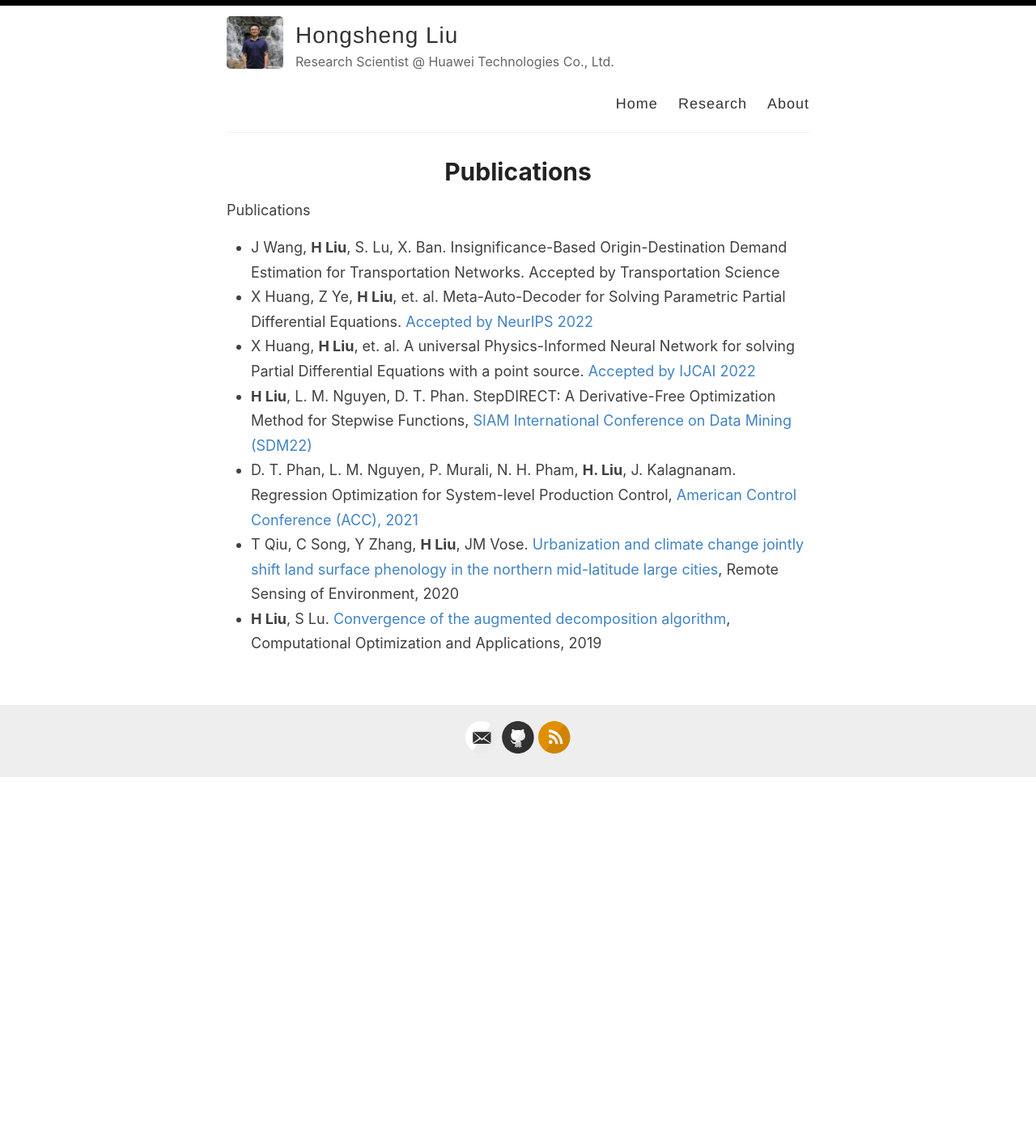
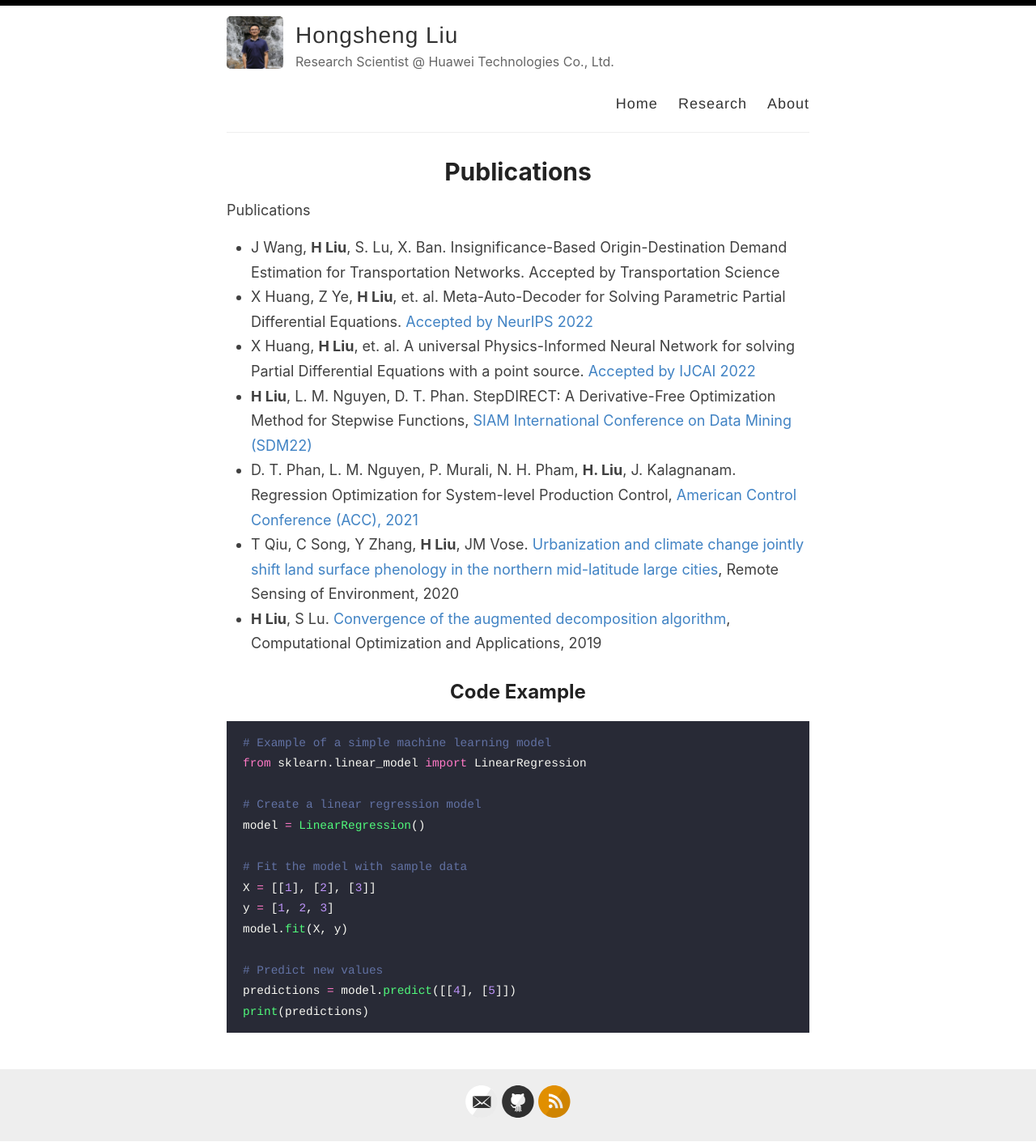
Before and after one commit to hsliuustc/hsliuustc.github.io, a Jekyll site: the page built from _pages/research.md, in a window 1280 px wide. Shown: the whole page at 81% size. Built offline with Jekyll 4.4.1, drawn with Linux system fonts in a browser that asks for light colours; before the commit the page ends 961 px from its top, so only the background shows below that.

Commit message:
add code

````diff
--- a/_pages/research.md
+++ b/_pages/research.md
@@ -68,3 +68,22 @@ The generated [RSS feed](https://en.wikipedia.org/wiki/RSS) of your blog can be
 ## Sitemap
 
 The generated sitemap of your blog can be found at <https://yourgithubusername.github.io/sitemap>. You can see the example sitemap feed over [here](https://www.amitmerchant.com/reverie/sitemap). -->
+
+## Code Example
+
+```python
+# Example of a simple machine learning model
+from sklearn.linear_model import LinearRegression
+
+# Create a linear regression model
+model = LinearRegression()
+
+# Fit the model with sample data
+X = [[1], [2], [3]]
+y = [1, 2, 3]
+model.fit(X, y)
+
+# Predict new values
+predictions = model.predict([[4], [5]])
+print(predictions)
+```
````
